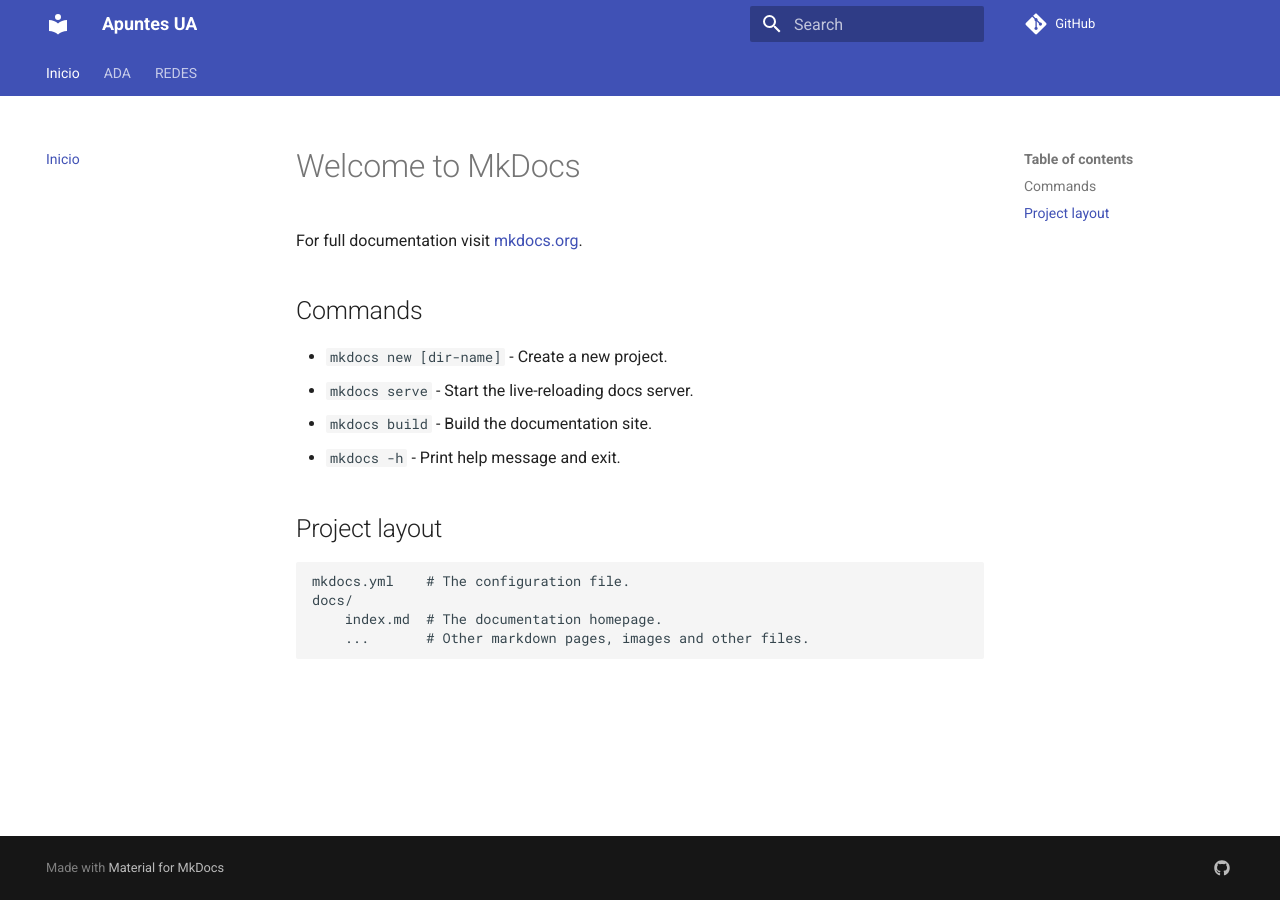
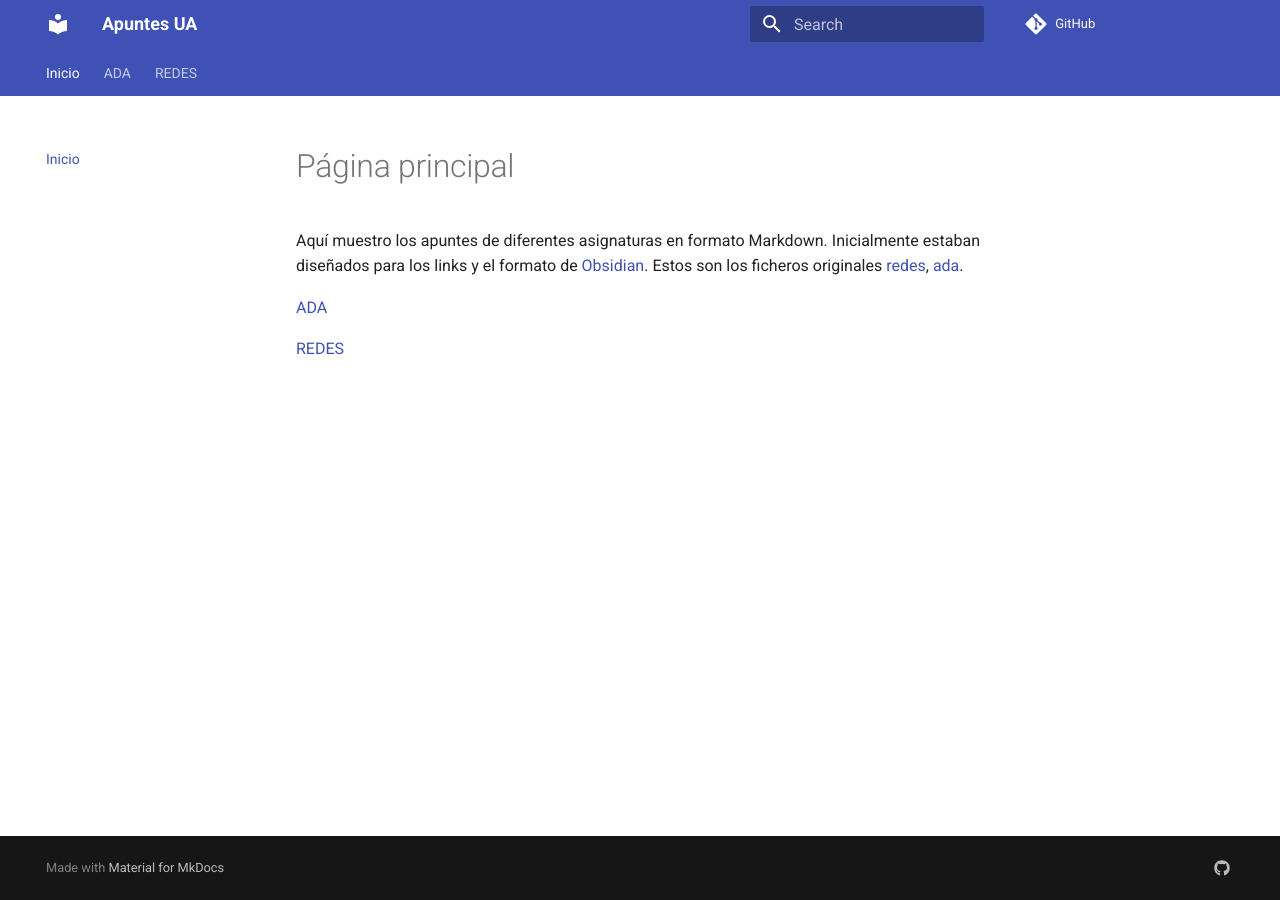
Before and after one commit to igl38-ua/apuntesUA, an MkDocs documentation site: the page built from docs/inicio/index.md, in a window 1280 px wide. Built offline with MkDocs 1.6.1 and Material for MkDocs 9.7.7, drawn with Linux system fonts in a browser that asks for light colours; comment, search, counter and statistics services are not loaded.

Commit message:
update index.md

```diff
--- a/docs/inicio/index.md
+++ b/docs/inicio/index.md
@@ -1,17 +1,8 @@
-# Welcome to MkDocs
+# Página principal
 
-For full documentation visit [mkdocs.org](https://www.mkdocs.org).
+Aquí muestro los apuntes de diferentes asignaturas en formato Markdown. Inicialmente estaban diseñados para los links y el formato de [Obsidian](https://www.obsidian.md).
+Estos son los ficheros originales [redes](../descargas/redes.zip), [ada](../descargas/ada.zip).
 
-## Commands
+[ADA](../ADA/ArbolADA.md)
 
-* `mkdocs new [dir-name]` - Create a new project.
-* `mkdocs serve` - Start the live-reloading docs server.
-* `mkdocs build` - Build the documentation site.
-* `mkdocs -h` - Print help message and exit.
-
-## Project layout
-
-    mkdocs.yml    # The configuration file.
-    docs/
-        index.md  # The documentation homepage.
-        ...       # Other markdown pages, images and other files.
+[REDES](../REDES/ArbolREDES.md)
--- a/mkdocs.yml
+++ b/mkdocs.yml
@@ -15,8 +15,8 @@ nav:
 extra:
   social:
     - icon: fontawesome/brands/github
-      link: https://github.com/igl38-ua/test-mkdocs
-  copyright: "© 2025 Ivanguijarro. Todos los derechos reservados."
+      link: https://github.com/igl38-ua/apuntesUA
+  copyright: "© 2025 igl38-ua. Todos los derechos reservados."
 
 extra_css:
   - overrides/stylesheets/extra.css
```
Also changed, not shown: docs/ADA/ArbolADA.md (added), docs/REDES/ArbolREDES.md (added), 1 other file.
